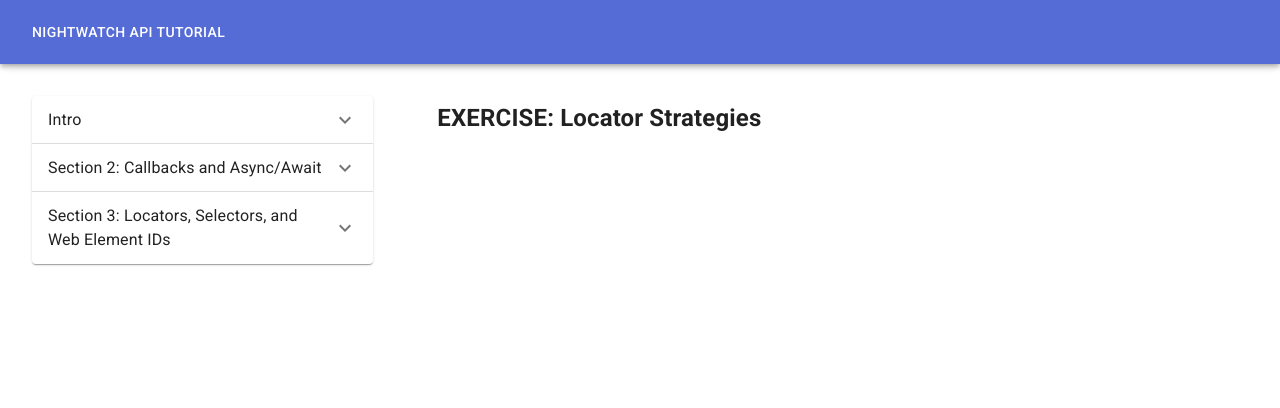
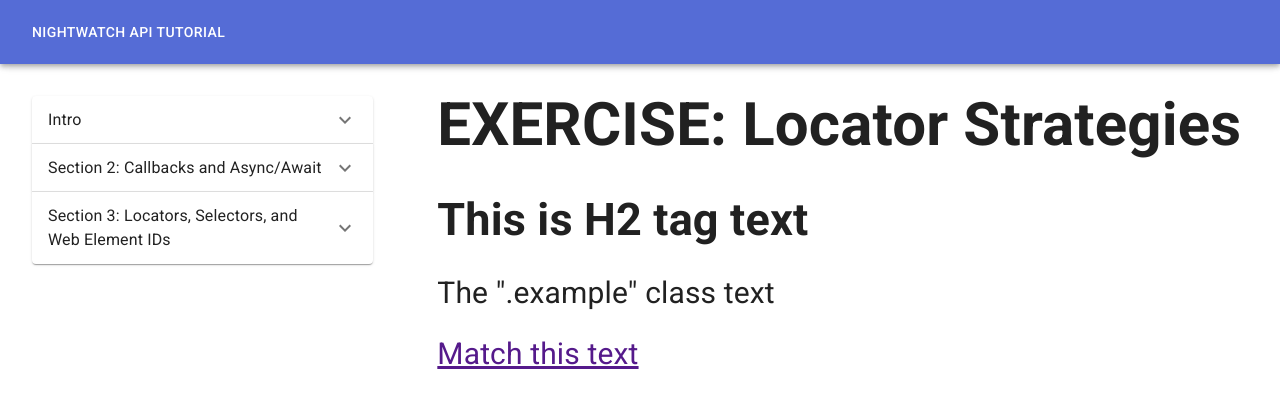
Before and after one commit to chris-jackson-actionqa/nw-api, a React (Create React App) app in the folder site/: page /s03/locatorStrategiesExercise in a window 1280 px wide. Shown: the top 408 px of the page. Built offline with nearby package versions, Linux system fonts and the light colour scheme.

Commit message:
site: exercise for locator strategies (#28)
Co-authored-by: Chris Jackson <chris@actionqa.com>

```diff
--- a/site/src/routes/section03/locatorStrategiesExercise.jsx
+++ b/site/src/routes/section03/locatorStrategiesExercise.jsx
@@ -1,7 +1,16 @@
+import { Stack, Typography } from "@mui/material";
+
 export default function LocatorStrategiesExercise() {
   return (
-    <main style={{ padding: "1rem 0" }}>
-      <h2>EXERCISE: Locator Strategies</h2>
-    </main>
+    <Typography variant="lesson">
+      <main style={{ padding: "1rem 0" }}>
+      <Stack direction="column" alignItems="baseline" spacing={2}>
+        <h1>EXERCISE: Locator Strategies</h1>
+        <h2>This is H2 tag text</h2>
+        <p class=".example">The ".example" class text</p>
+        <a href="">Match this text</a>
+        </Stack>
+      </main>
+    </Typography>
   );
 }
```
Also changed, not shown: 1 other file (tests, documents, lock files or other folders).
